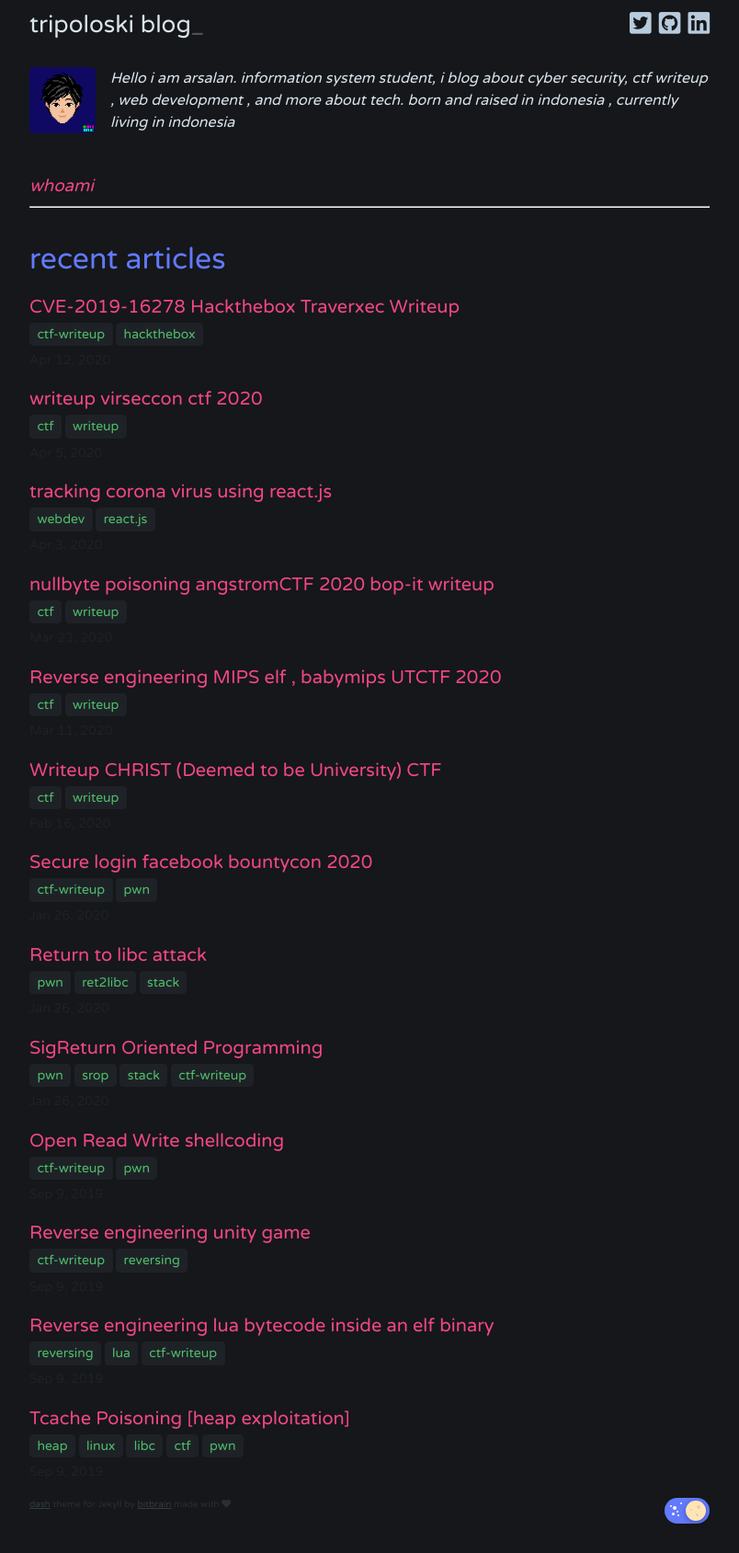
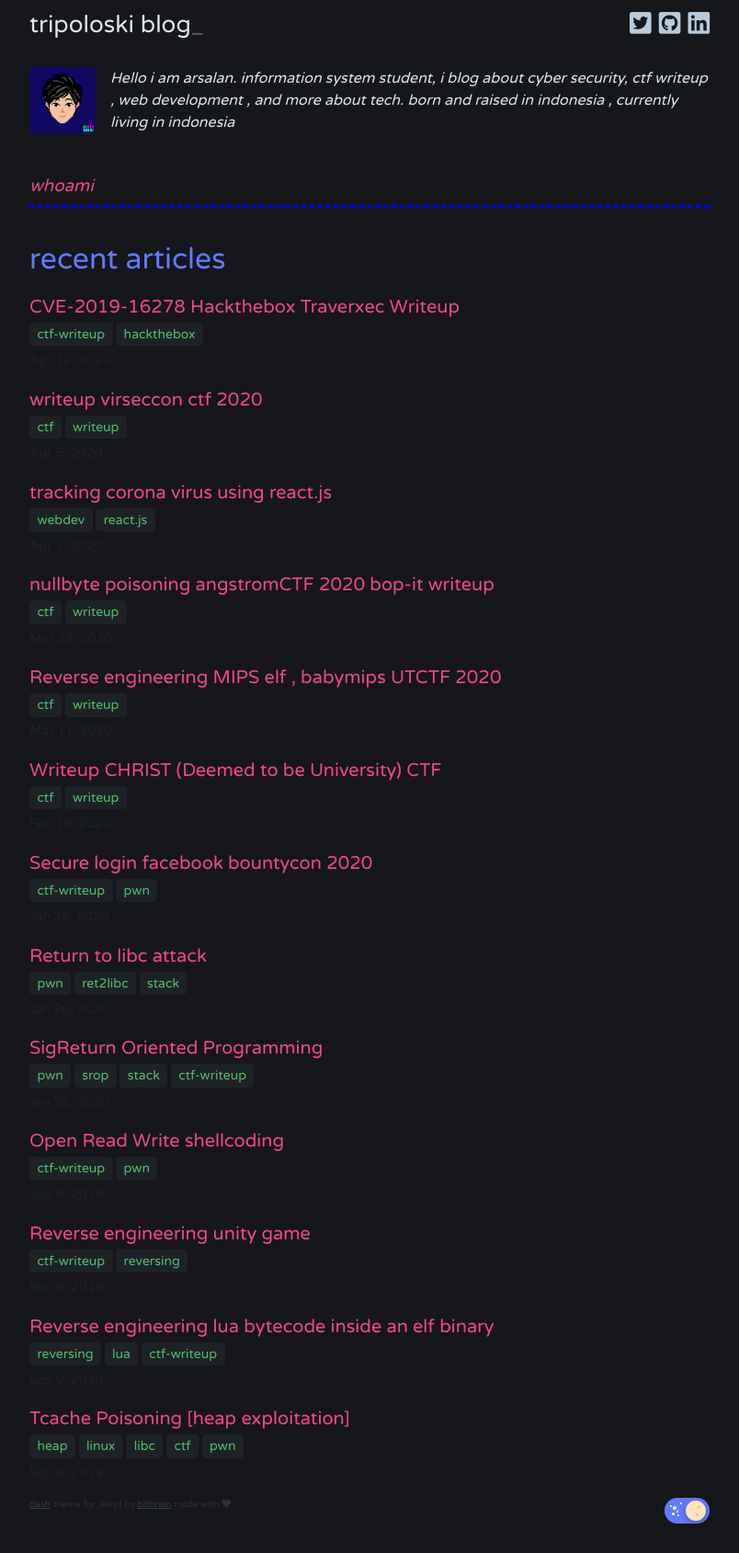
Before and after one commit to tripoloski1337/tripoloski1337.github.io, a Jekyll site: the page built from index.html, in a window 1280 px wide. Shown: the whole page at 92% size, without its empty margins (238-1042 px from the left). Built offline with Jekyll 4.4.1, drawn with Linux system fonts in a browser that asks for light colours; the list of posts is cut into pages by our own code.

Commit message:
fix line

```diff
--- a/_includes/author.html
+++ b/_includes/author.html
@@ -4,5 +4,5 @@
 <br/>
 <br/>
 <h3><a href="/about">whoami</a></h3>
-<hr/>
+<div style="border-bottom:3px dashed #00f;"/></div>
 </div>
```
